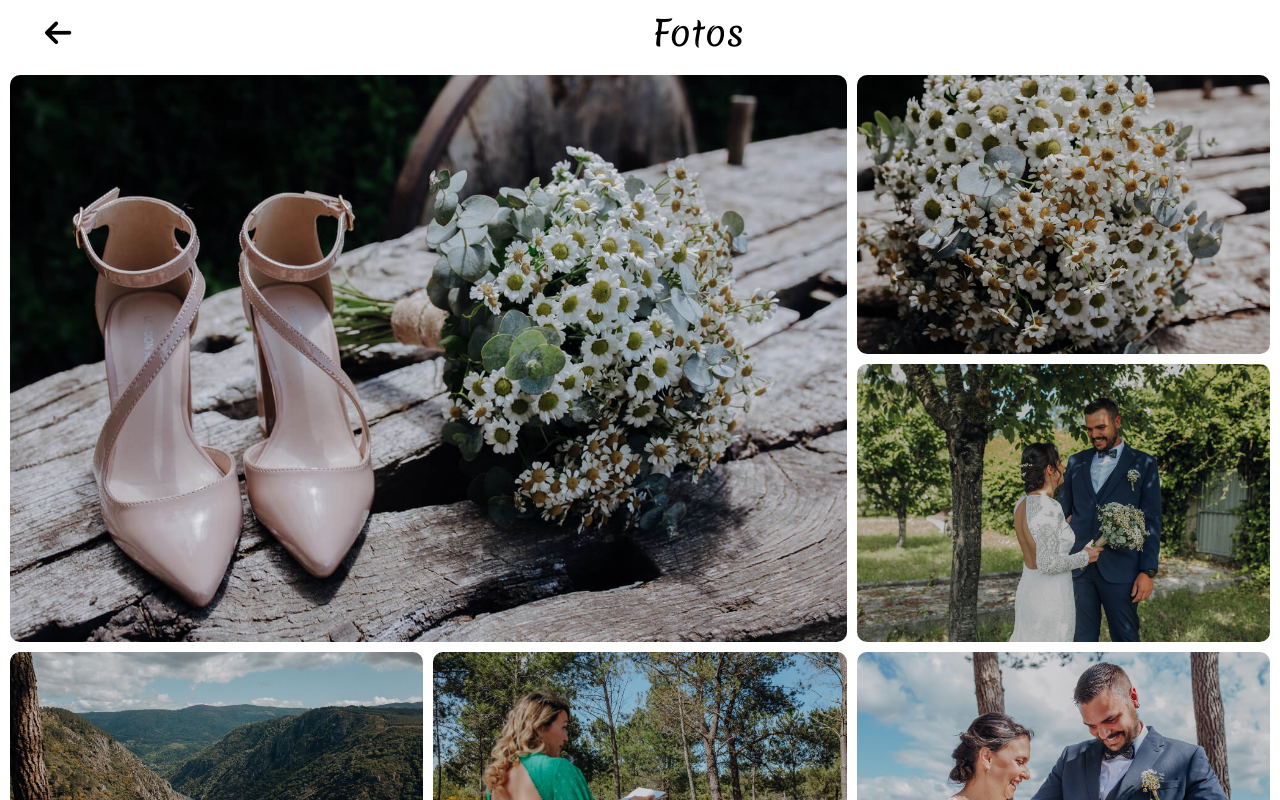
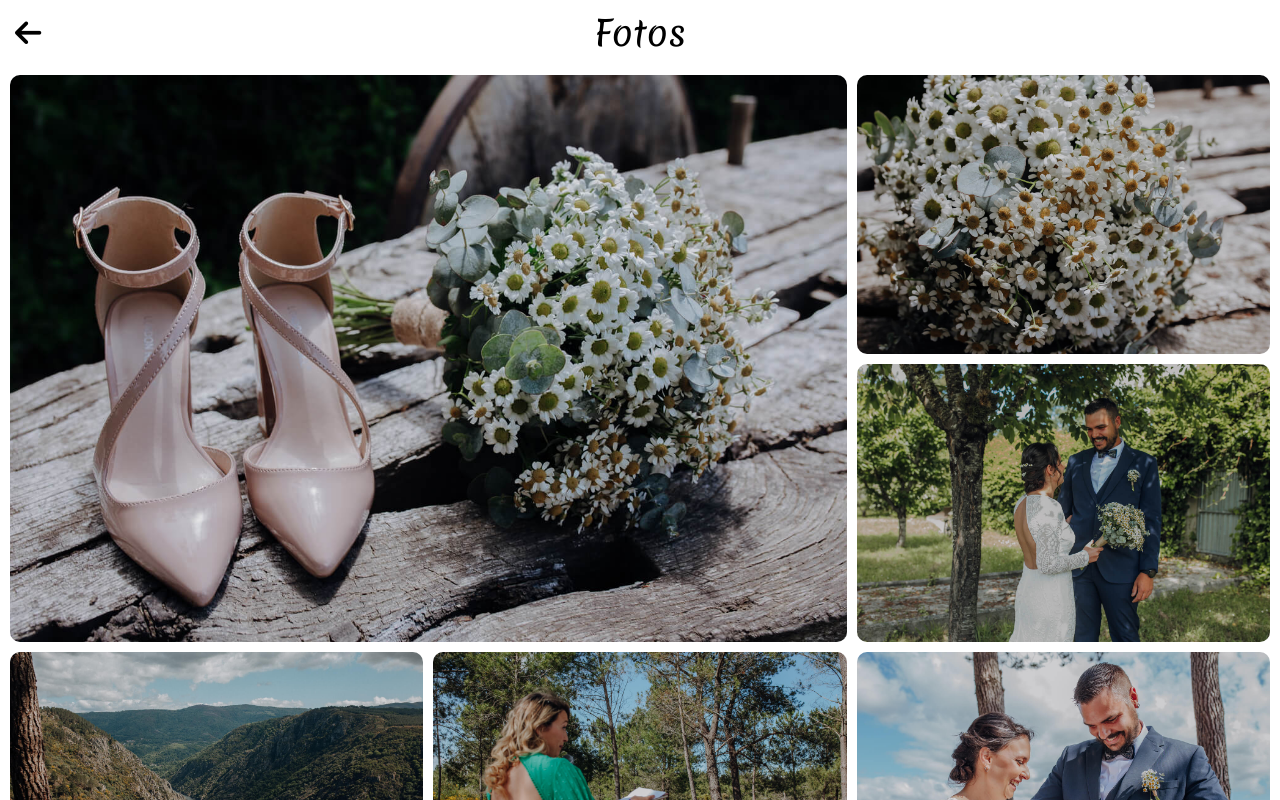
Before and after one commit to beafig/alma_lemon, a React (Vite) app: page /#/fotos in a window 1280 px wide. Shown: the top 800 px of the page. Built offline with nearby package versions, Linux system fonts and the light colour scheme.

Commit message:
Fix footer dimensions

```diff
--- a/src/styles/layout/Footer.scss
+++ b/src/styles/layout/Footer.scss
@@ -11,13 +11,20 @@
     min-height: 15vh;
   }
   &__container {
+    height: 10vh;
     display: flex;
     align-items: center;
     gap: 7px;
+    @media screen and (min-width: 768px) {
+      min-height: 15vh;
+    }
   }
   &__img {
     aspect-ratio: 1/1;
-    width: 60px;
+    height: 80%;
+    @media screen and (min-width: 768px) {
+      width: 60px;
+    }
   }
   &__text {
     font-size: 14px;
--- a/src/styles/layout/Photos.scss
+++ b/src/styles/layout/Photos.scss
@@ -7,18 +7,19 @@
     font-family: $title_font;
     font-size: 25px;
     padding: 15px;
-    justify-self: center;
+    text-align: center;
+
     @media screen and (min-width: 768px) {
       font-size: 35px;
     }
     &--container{
-      display: grid;
-      grid-template-columns: 1fr 10fr;
-      align-items: center;
+      position: relative;
     }
 
     &--link{
-      text-align: center;
+      position: absolute;
+      top: 27%;
+      left: 15px;
       // background-color: rgba(0, 0, 0, 0.5);
       // margin: 0 15px;
       // padding: 5px 10px;
```
